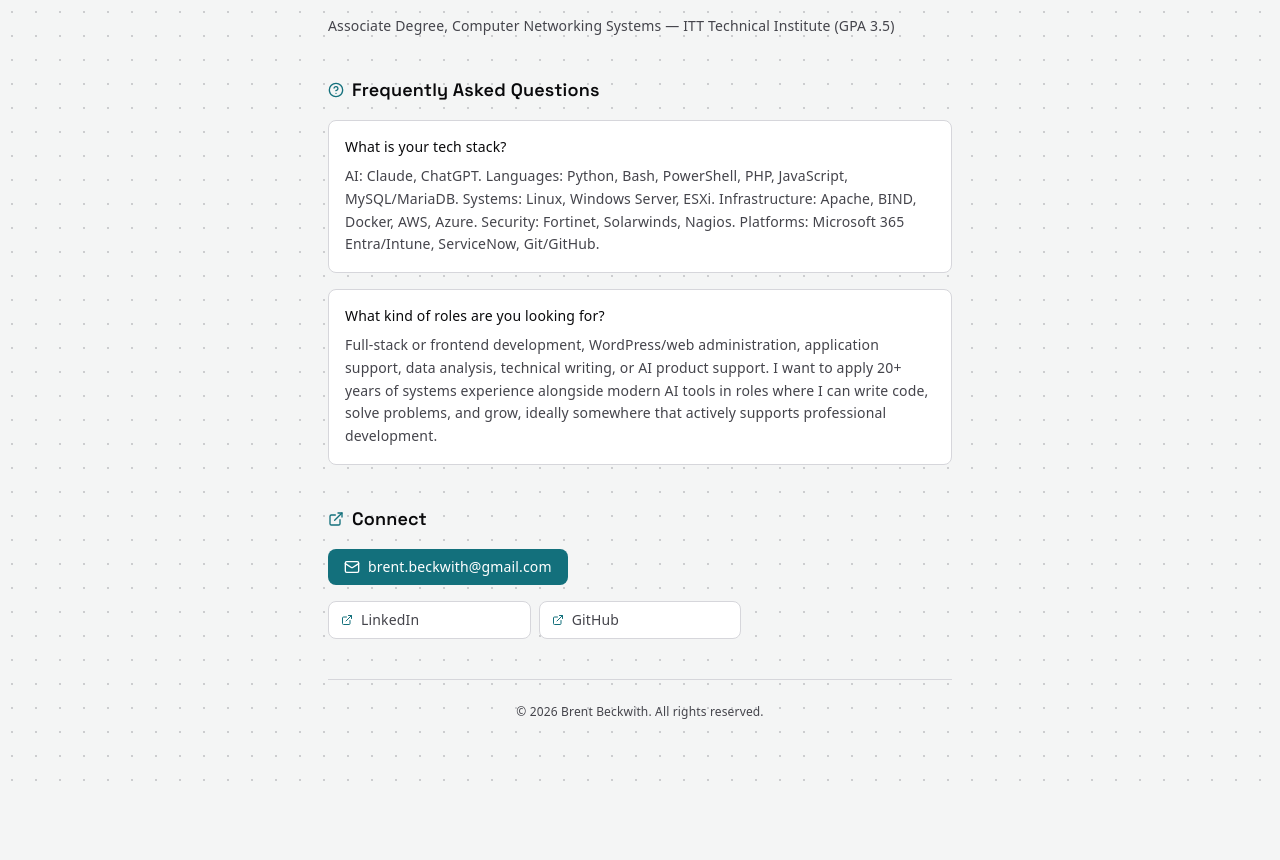
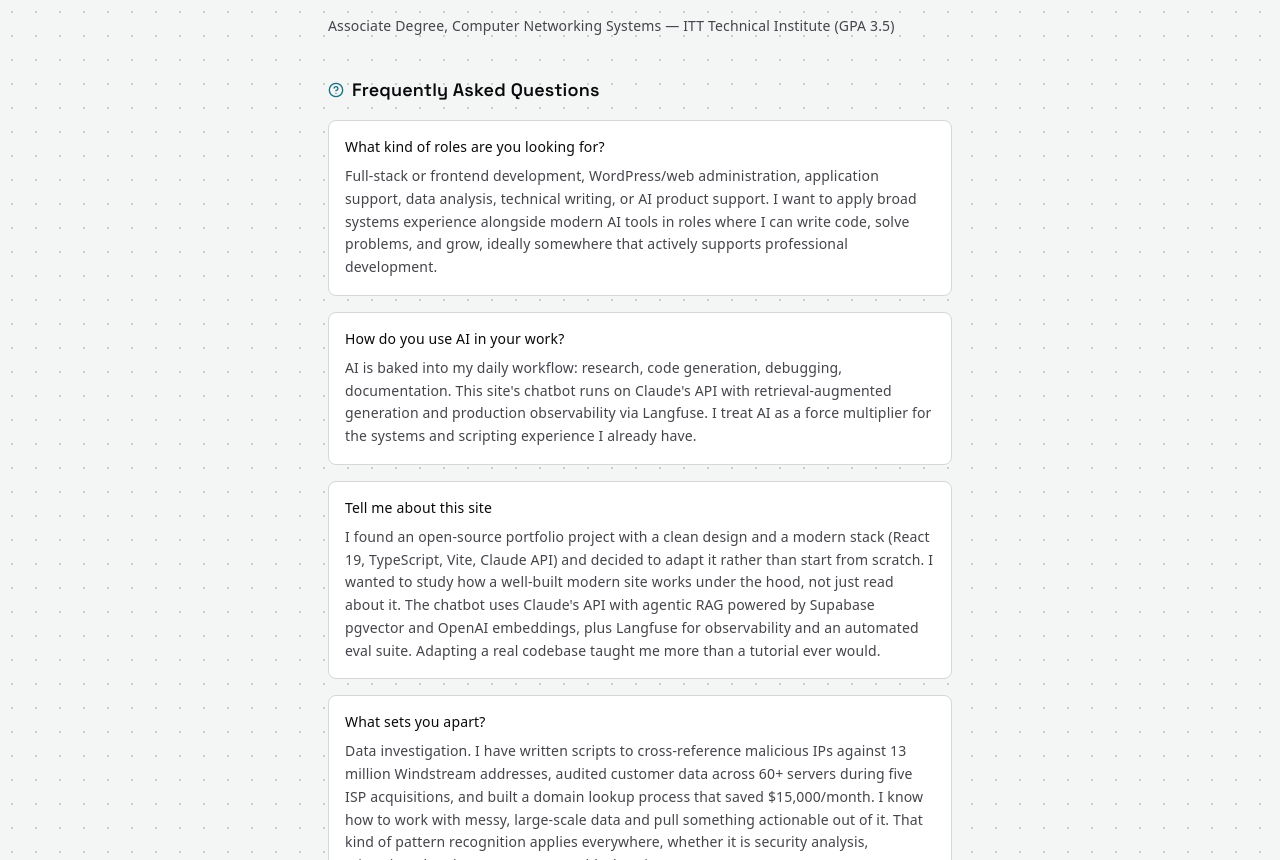
Before and after one commit to bbeckwith-dev/cv-bb, a React (Vite) app: page /about in a window 1280 px wide. Shown: the part 1940-2800 px from the top of the page. Before the commit the page ends 2740 px from the top, so only its background shows below. Built offline with nearby package versions, Linux system fonts and the light colour scheme; a web font is replaced by a local one.

Commit message:
feat: add FAQ questions for AI usage, site background, and differentiators

```diff
--- a/src/about-i18n.ts
+++ b/src/about-i18n.ts
@@ -43,8 +43,10 @@ export const aboutContent = {
     community: [],
     faqHeading: 'Frequently Asked Questions',
     faq: [
-      { q: 'What is your tech stack?', a: 'AI: Claude, ChatGPT. Languages: Python, Bash, PowerShell, PHP, JavaScript, MySQL/MariaDB. Systems: Linux, Windows Server, ESXi. Infrastructure: Apache, BIND, Docker, AWS, Azure. Security: Fortinet, Solarwinds, Nagios. Platforms: Microsoft 365 Entra/Intune, ServiceNow, Git/GitHub.' },
-      { q: 'What kind of roles are you looking for?', a: 'Full-stack or frontend development, WordPress/web administration, application support, data analysis, technical writing, or AI product support. I want to apply 20+ years of systems experience alongside modern AI tools in roles where I can write code, solve problems, and grow, ideally somewhere that actively supports professional development.' },
+      { q: 'What kind of roles are you looking for?', a: 'Full-stack or frontend development, WordPress/web administration, application support, data analysis, technical writing, or AI product support. I want to apply broad systems experience alongside modern AI tools in roles where I can write code, solve problems, and grow, ideally somewhere that actively supports professional development.' },
+      { q: 'How do you use AI in your work?', a: 'AI is baked into my daily workflow: research, code generation, debugging, documentation. This site\'s chatbot runs on Claude\'s API with retrieval-augmented generation and production observability via Langfuse. I treat AI as a force multiplier for the systems and scripting experience I already have.' },
+      { q: 'Tell me about this site', a: 'I found an open-source portfolio project with a clean design and a modern stack (React 19, TypeScript, Vite, Claude API) and decided to adapt it rather than start from scratch. I wanted to study how a well-built modern site works under the hood, not just read about it. The chatbot uses Claude\'s API with agentic RAG powered by Supabase pgvector and OpenAI embeddings, plus Langfuse for observability and an automated eval suite. Adapting a real codebase taught me more than a tutorial ever would.' },
+      { q: 'What sets you apart?', a: 'Data investigation. I have written scripts to cross-reference malicious IPs against 13 million Windstream addresses, audited customer data across 60+ servers during five ISP acquisitions, and built a domain lookup process that saved $15,000/month. I know how to work with messy, large-scale data and pull something actionable out of it. That kind of pattern recognition applies everywhere, whether it is security analysis, migration planning, or support troubleshooting.' },
     ],
     connectHeading: 'Connect',
     email: 'brent.beckwith@gmail.com',
```
